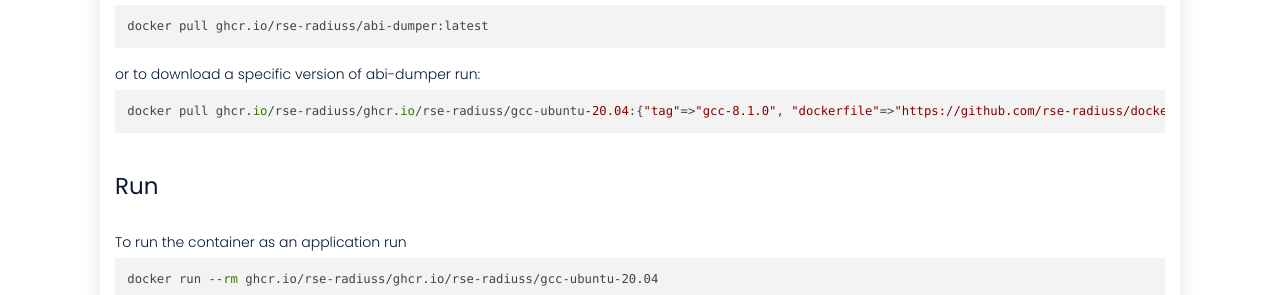
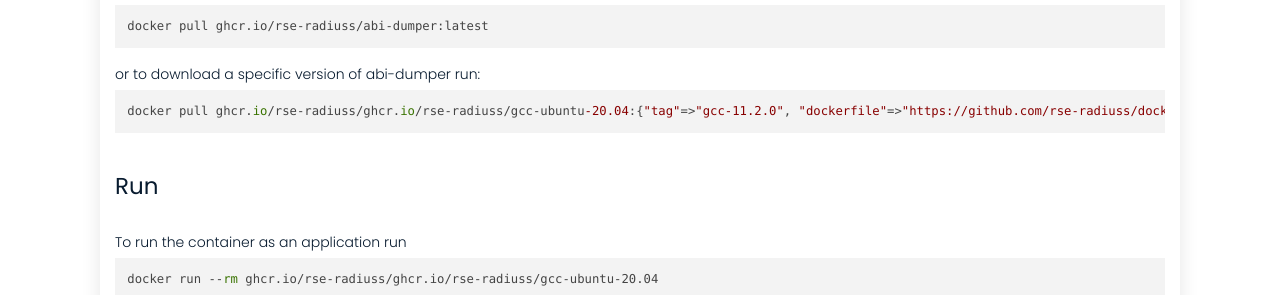
Before and after one commit to rse-ops/docker-images, a Jekyll site: the page built from _library/ghcr.io-rse-radiuss-gcc-ubuntu-20.04.md, in a window 1280 px wide and 1002 px high. Shown: the part 520-815 px from the top of the window. Built offline with Jekyll 4.4.1, drawn with Linux system fonts in a browser that asks for light colours; nearby versions of some CDN libraries.

Commit message:
Automated push to update library 2021-09-21

```diff
--- a/_library/ghcr.io-rse-radiuss-gcc-ubuntu-20.04.md
+++ b/_library/ghcr.io-rse-radiuss-gcc-ubuntu-20.04.md
@@ -1,14 +1,11 @@
 ---
 layout: container
 name: ghcr.io/rse-radiuss/gcc-ubuntu-20.04
-updated_at: 2021-09-21 04:41:15.202159
+updated_at: 2021-09-21 04:42:41.926889
 
 
 container_url: https://github.com/orgs/rse-radiuss/packages/container/package/gcc-ubuntu-20.04
 versions:
- - tag: gcc-8.1.0
-   dockerfile: https://github.com/rse-radiuss/docker-images/blob/main/ubuntu/gcc/Dockerfile
-   manifest: https://crane.ggcr.dev/manifest/ghcr.io/rse-radiuss/gcc-ubuntu-20.04:gcc-8.1.0
  - tag: gcc-11.2.0
    dockerfile: https://github.com/rse-radiuss/docker-images/blob/main/ubuntu/gcc/Dockerfile
    manifest: https://crane.ggcr.dev/manifest/ghcr.io/rse-radiuss/gcc-ubuntu-20.04:gcc-11.2.0
```
Also changed, not shown: other parts of _library/ghcr.io-rse-radiuss-gcc-ubuntu-20.04.md (+3 -0 lines).
